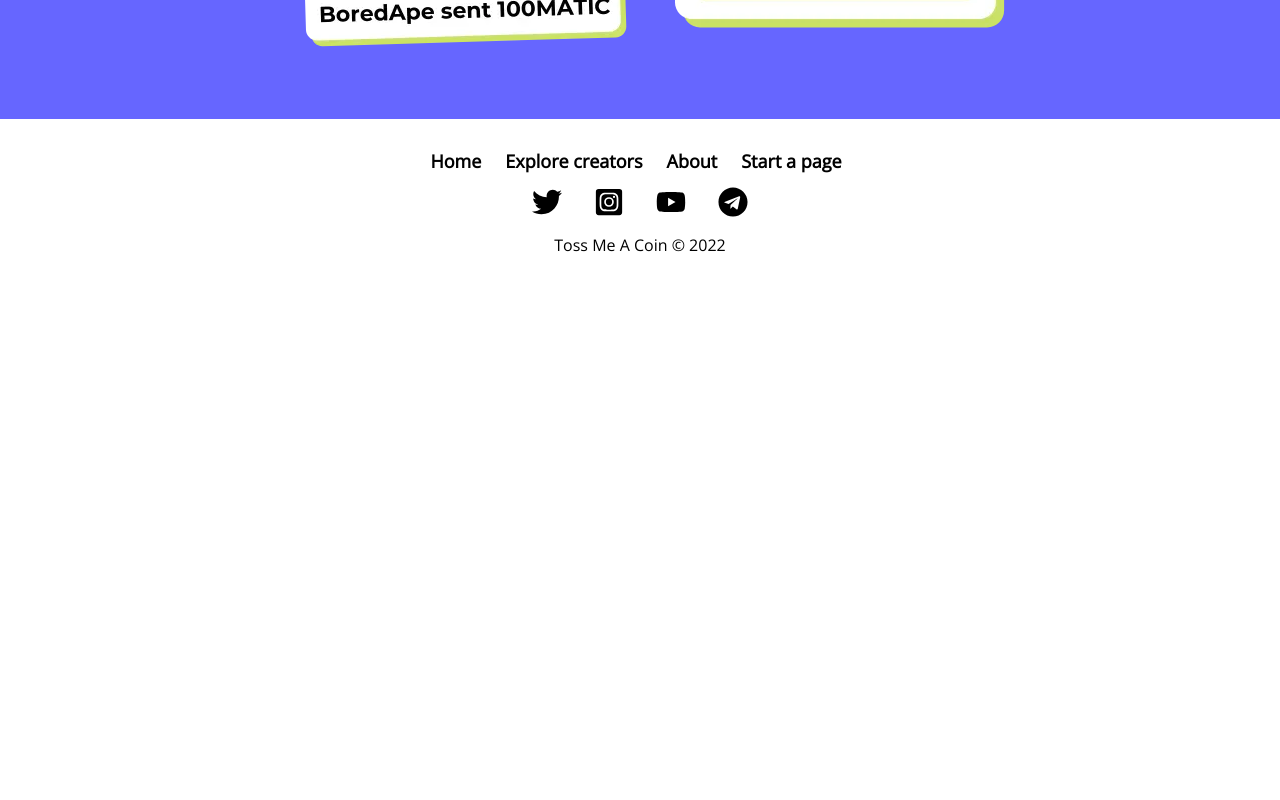
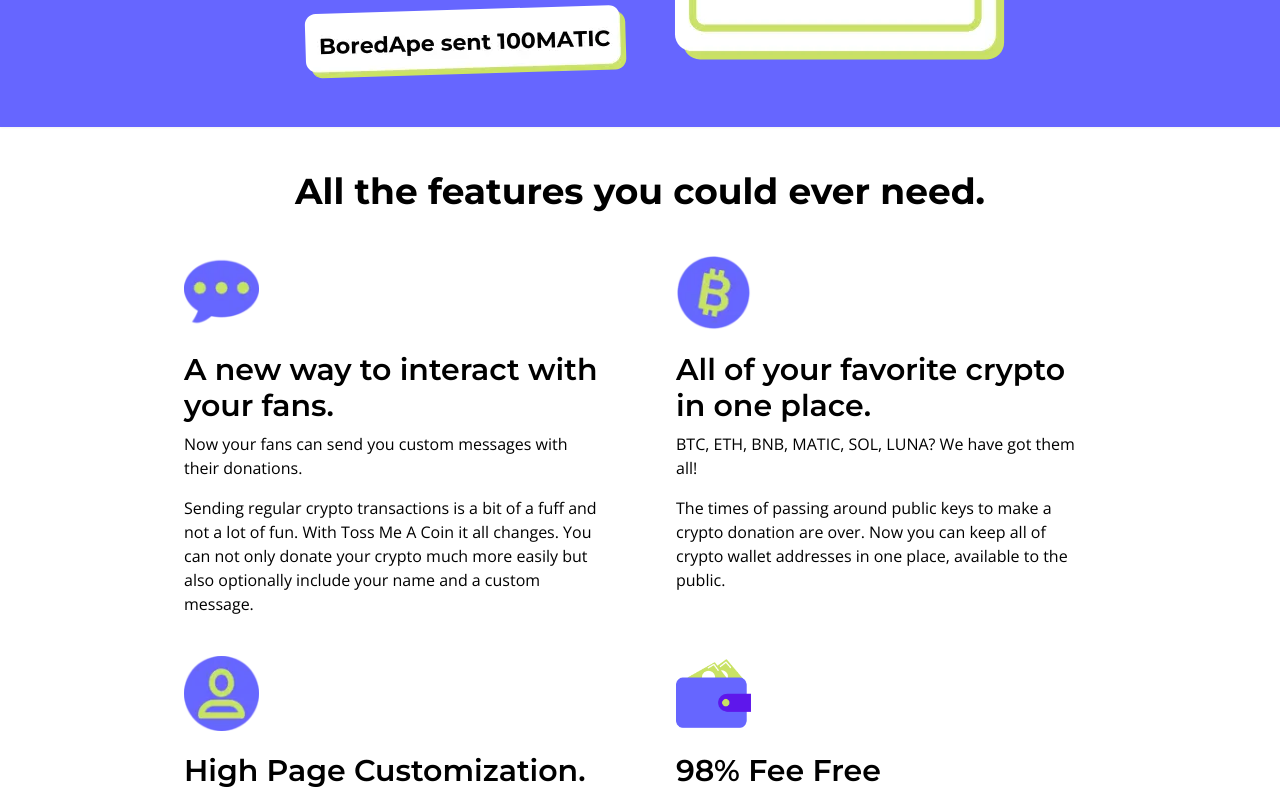
Before and after one commit to KrystianJonca/toss-me-a-coin, a Next.js app: page / in a window 1280 px wide. Shown: the part 1300-2100 px from the top of the page. Before the commit the page ends 1589 px from the top, so only its background shows below. Built offline with nearby package versions, Linux system fonts and the light colour scheme.

Commit message:
Added features section

```diff
--- a/components/Features/Feature.tsx
+++ b/components/Features/Feature.tsx
@@ -0,0 +1,23 @@
+import React from 'react';
+import Image from 'next/image';
+
+interface FeatureProps {
+  imgSrc: string;
+  imgAlt: string;
+  title: string;
+  topText: string;
+  text: string;
+}
+
+const Feature: React.FC<FeatureProps> = ({ imgSrc, imgAlt, title, topText, text }) => {
+  return (
+    <div className="text-left m-4 xs:w-1/2 min-w-[280px] max-w-[420px]">
+      <Image src={imgSrc} alt={imgAlt} width="75" height="75" />
+      <h2 className="font-semibold pt-4 text-xl sm:text-2xl md:text-3xl">{title}</h2>
+      <p className="font-medium text-md py-2">{topText}</p>
+      <p className="py-2">{text}</p>
+    </div>
+  );
+};
+
+export default Feature;
--- a/components/Features/Features.tsx
+++ b/components/Features/Features.tsx
@@ -0,0 +1,52 @@
+import React from 'react';
+import Image from 'next/image';
+
+import { Heading, SectionWrapper } from '../UI';
+import Feature from './Feature';
+
+const Features: React.FC = () => {
+  return (
+    <SectionWrapper id="info">
+      <div className="flex flex-col items-center justify-center max-w-5xl mx-auto">
+        <Heading>All the features you could ever need.</Heading>
+        <div className="flex flex-wrap items-start justify-evenly">
+          <Feature
+            imgSrc="/icons/InteractIcon.webp"
+            imgAlt="Message box"
+            title="A new way to interact with your fans."
+            topText="Now your fans can send you custom messages with their donations."
+            text="Sending regular crypto transactions is a bit of a fuff and not a lot of fun. With Toss
+              Me A Coin it all changes. You can not only donate your crypto much more easily but
+              also optionally include your name and a custom message."
+          />
+          <Feature
+            imgSrc="/icons/CoinIcon.webp"
+            imgAlt="Crypto coin"
+            title="All of your favorite crypto in one place."
+            topText="BTC, ETH, BNB, MATIC, SOL, LUNA? We have got them all!"
+            text="The times of passing around public keys to make a crypto donation are over. Now you
+              can keep all of crypto wallet addresses in one place, available to the public."
+          />
+          <Feature
+            imgSrc="/icons/CustomIcon.webp"
+            imgAlt="Crypto coin"
+            title="High Page Customization."
+            topText="Make your TossMeACoin Page reflect your style."
+            text="Once you create your TossMeACoin Page you can add a custom avatar, header and a bio.
+              You can also create a longer and more detailed section describing yourself."
+          />
+          <Feature
+            imgSrc="/icons/WalletIcon.webp"
+            imgAlt="Crypto coin"
+            title="98% Fee Free"
+            topText="We only take 2% of every donation to upkeep our platform."
+            text="Here, at Toss Me A Coin we know damn well how annoying fees are, especially for a
+              crypto enthusiast. That is why we try our best to keep them very low."
+          />
+        </div>
+      </div>
+    </SectionWrapper>
+  );
+};
+
+export default Features;
--- a/components/Info/Info.tsx
+++ b/components/Info/Info.tsx
@@ -1,14 +1,13 @@
 import React from 'react';
 import Image from 'next/image';
 
-import SectionWrapper from '../UI/SectionWrapper';
-import Heading from '../UI/Heading';
+import { Heading, SectionWrapper } from '../UI';
 
 const Info: React.FC = () => {
   return (
-    <div className="bg-lightBlue text-white py-4 shadow-sm">
+    <div className="bg-lightBlue text-white shadow-sm">
       <SectionWrapper id="info">
-        <div className="text-center sm:my-4 md:my-6 max-w-5xl">
+        <div className="text-center max-w-5xl">
           <Heading>Give your fans an easier way to donate their favorite cryptocurrencies</Heading>
           <p className="text-sm sm:text-md md:text-xl py-2">
             Toss Me A Coin makes crypto donations fun and easy. In just a couple of clicks your
--- a/components/UI/Heading.tsx
+++ b/components/UI/Heading.tsx
@@ -5,7 +5,9 @@
 }
 
 const Heading: React.FC<HeadingProps> = ({ children }) => {
-  return <h2 className="font-bold text-2xl sm:text-3xl md:text-4xl py-4">{children}</h2>;
+  return (
+    <h2 className="font-bold text-2xl sm:text-3xl md:text-4xl py-4 my-3 text-center">{children}</h2>
+  );
 };
 
 export default Heading;
--- a/components/UI/SectionWrapper.tsx
+++ b/components/UI/SectionWrapper.tsx
@@ -8,7 +8,7 @@
 const SectionWrapper: React.FC<SectionWrapperProps> = ({ id, children }) => {
   return (
     <section
-      className="flex items-center justify-center"
+      className="flex items-center justify-center p-2 md:p-4"
       {...(typeof id !== undefined && `id=${id}`)}
     >
       {children}
--- a/pages/index.tsx
+++ b/pages/index.tsx
@@ -1,7 +1,7 @@
 import type { NextPage } from 'next';
 import Head from 'next/head';
 
-import { Layout, Header, Info } from '../components/';
+import { Layout, Header, Info, Features } from '../components/';
 
 const Home: NextPage = () => {
   return (
@@ -15,6 +15,7 @@
       <Layout>
         <Header />
         <Info />
+        <Features />
       </Layout>
     </>
   );
```
